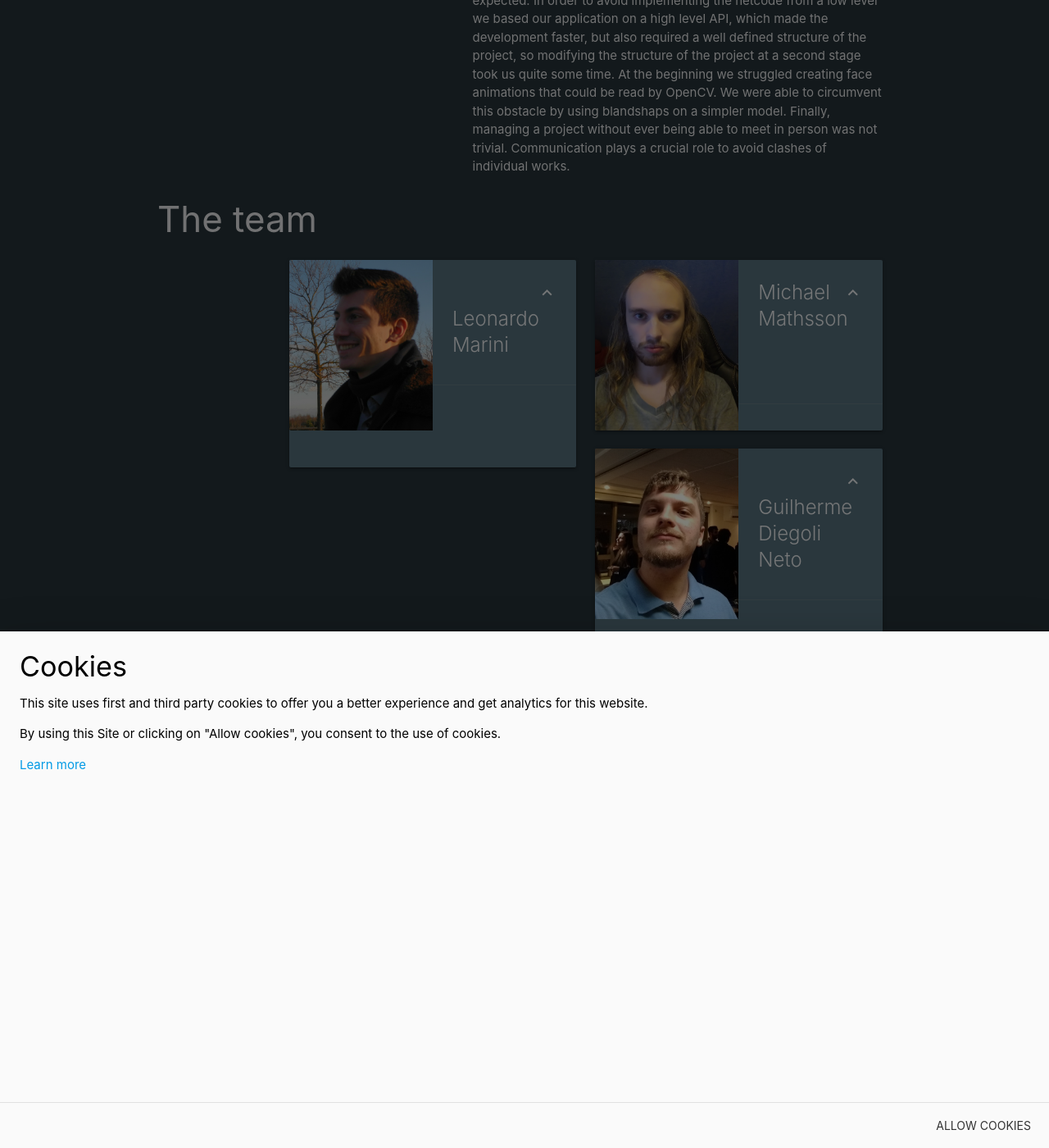
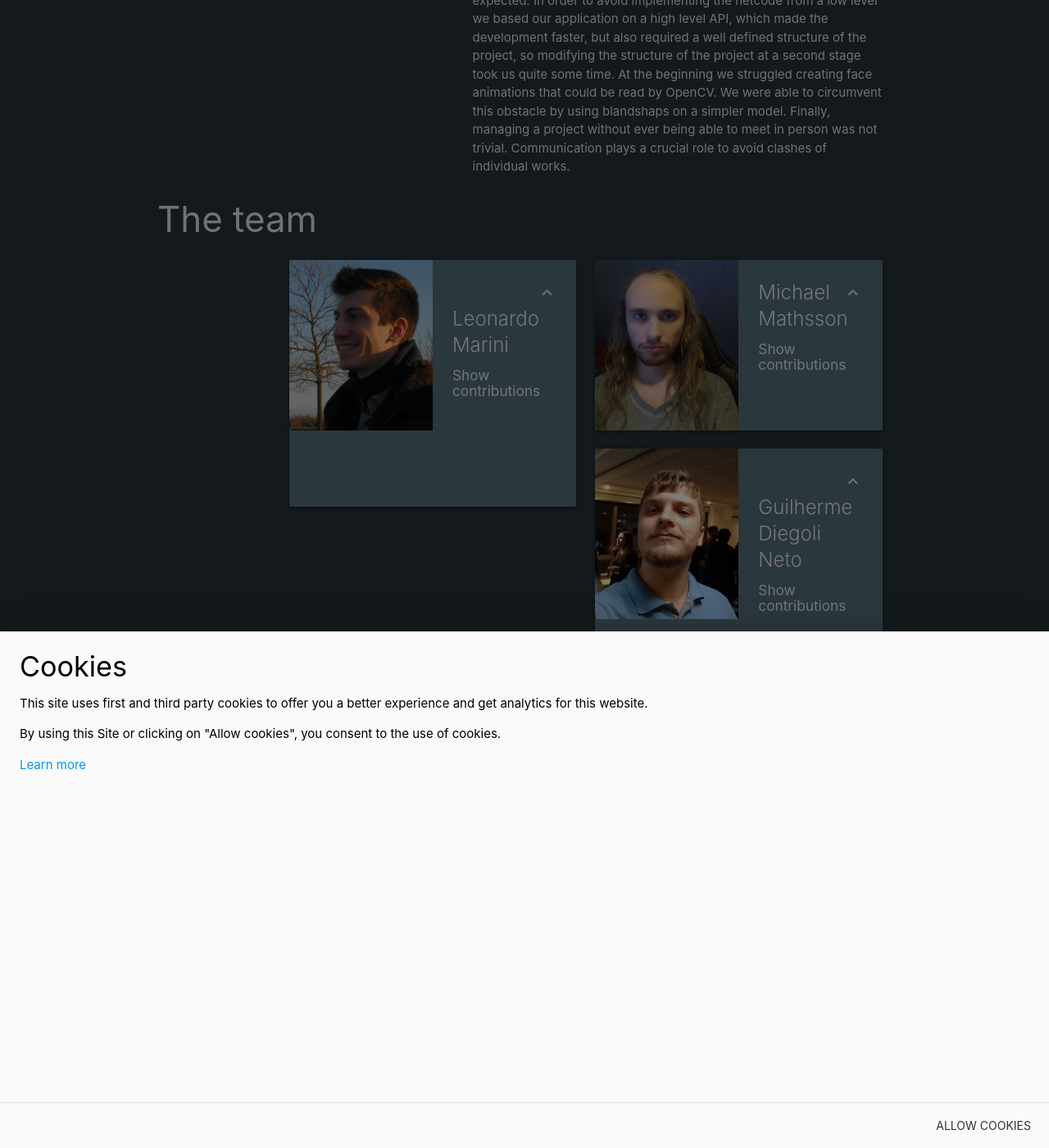
Before and after one commit to Bamarin/Bamarin.github.io, a Jekyll site: the page built from _projects/vDungeon.md, in a window 1280 px wide and 1400 px high, scrolled down 1736 px. Shown: the whole window at 82% size. Built offline with Jekyll 4.4.1, drawn with Linux system fonts in a browser that asks for light colours.

Commit message:
make cards more intuitive

```diff
--- a/_projects/vDungeon.md
+++ b/_projects/vDungeon.md
@@ -69,6 +69,7 @@ to circumvent this obstacle by using blandshaps on a simpler model.
       <div class="card-stacked">
         <div class="card-content">
           <span class="card-title activator"><i class="material-icons right">expand_less</i>{{member.name}}</span>
+          <h6 class="activator">Show contributions</h6>
         </div>
         <div class="card-action">
           {% if member.github %}
```
